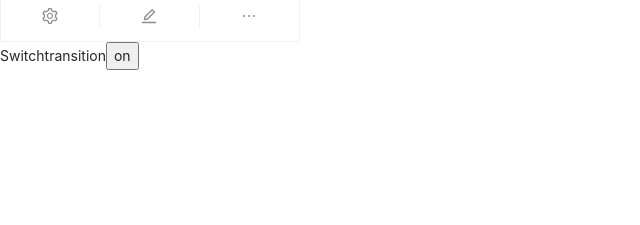
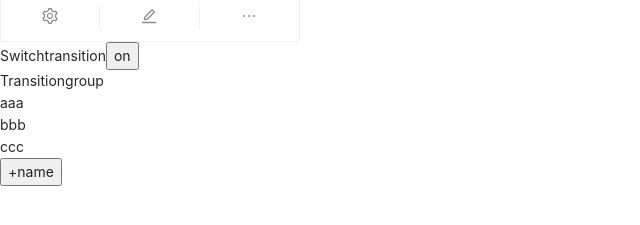
Before and after one commit to thornsh/react-axios-study, a React (Create React App) app: page / in a window 1280 px wide. Shown: the part 377-602 px from the top of the page, without its empty margins (0-640 px from the left). Built offline with nearby package versions, Linux system fonts and the light colour scheme; no server answers.

Commit message:
Transitiongroup的使用

```diff
--- a/src/App.js
+++ b/src/App.js
@@ -3,6 +3,8 @@ import axios from 'axios'
 
 import Csstransition from './transition/Csstransition'
 import Switchtransition from './transition/Switchtransition'
+import Transitiongroup from './transition/Transitiongroup';
+
 
 export default class App extends PureComponent {
   constructor(){
@@ -40,6 +42,7 @@ export default class App extends PureComponent {
         ccc
         <Csstransition/>
         <Switchtransition/>
+        <Transitiongroup/>
       </div>
     )
   }
--- /dev/null
+++ b/src/transition/Transitiongroup.css
@@ -0,0 +1,15 @@
+.item-enter{
+  opacity: 0;
+}
+.item-enter-active{
+  opacity: 1;
+  transition: all 300ms;
+}
+
+.item-exit{
+  opacity: 1;
+}
+.item-exit-active{
+  opacity: 0;
+  transition: all 300ms;
+}
--- /dev/null
+++ b/src/transition/Transitiongroup.js
@@ -0,0 +1,44 @@
+import React, { PureComponent } from 'react'
+import { CSSTransition, TransitionGroup } from 'react-transition-group';
+
+import './Transitiongroup.css'
+
+export default class Transitiongroup extends PureComponent {
+  constructor(){
+    super();
+
+    this.state = {
+      name:["aaa","bbb","ccc"]
+    }
+  }
+
+  render() {
+    return (
+      <TransitionGroup>
+        Transitiongroup
+
+        {
+          this.state.name.map((item,index)=>{
+            return (
+              <CSSTransition key={index}
+                             timeout={500}
+                             classNames="item"
+              >
+                <div>
+                  {item}
+                </div>
+              </CSSTransition>
+            )
+          })
+        }
+        <button onClick = {e=>this.addName()}>+name</button>
+      </TransitionGroup>
+    )
+  }
+
+  addName(){
+    this.setState({
+      name:[...this.state.name,"qqq"]
+    })
+  }
+}
```
Also changed, not shown: 1 other file (tests, documents, lock files or other folders).
